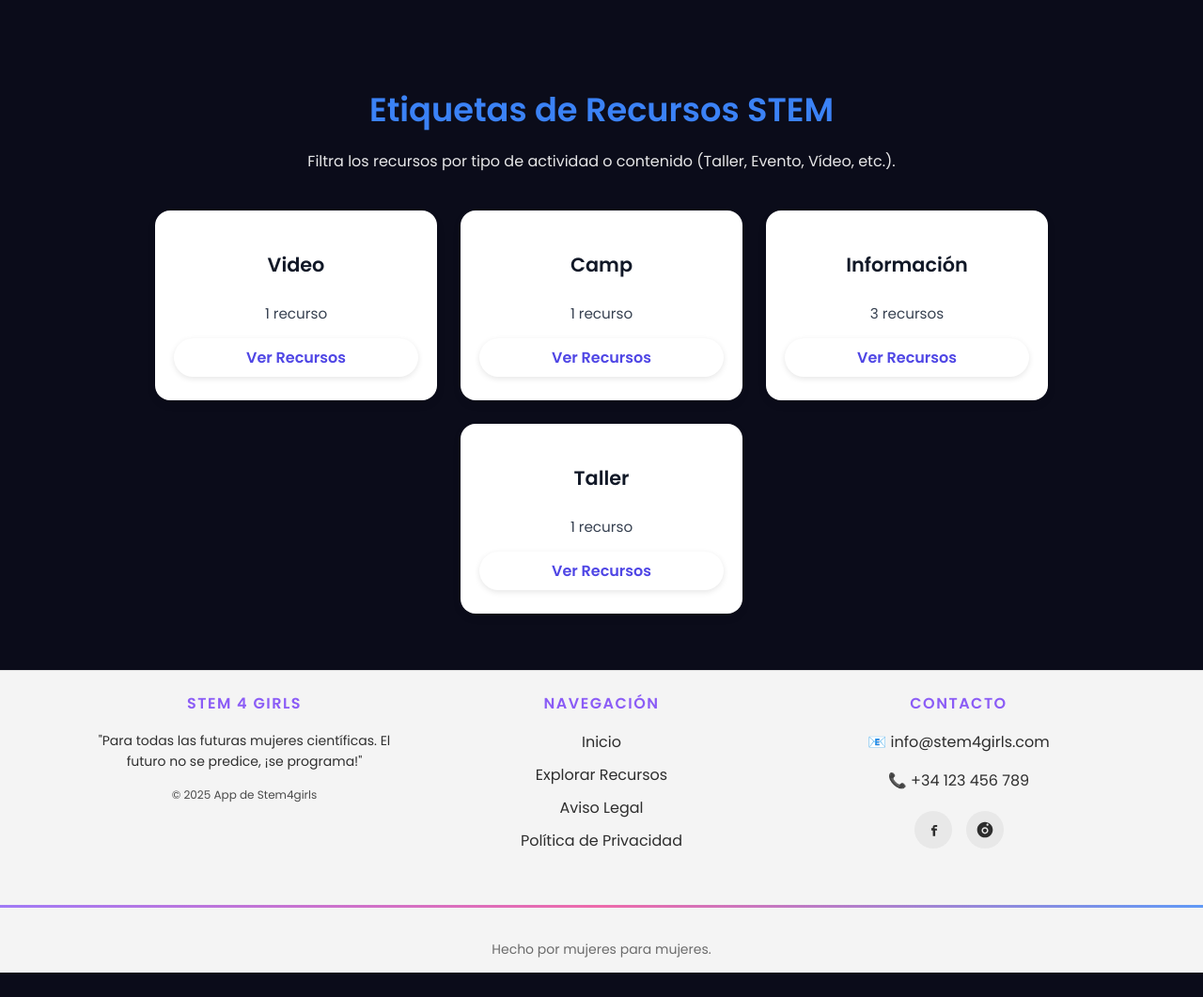
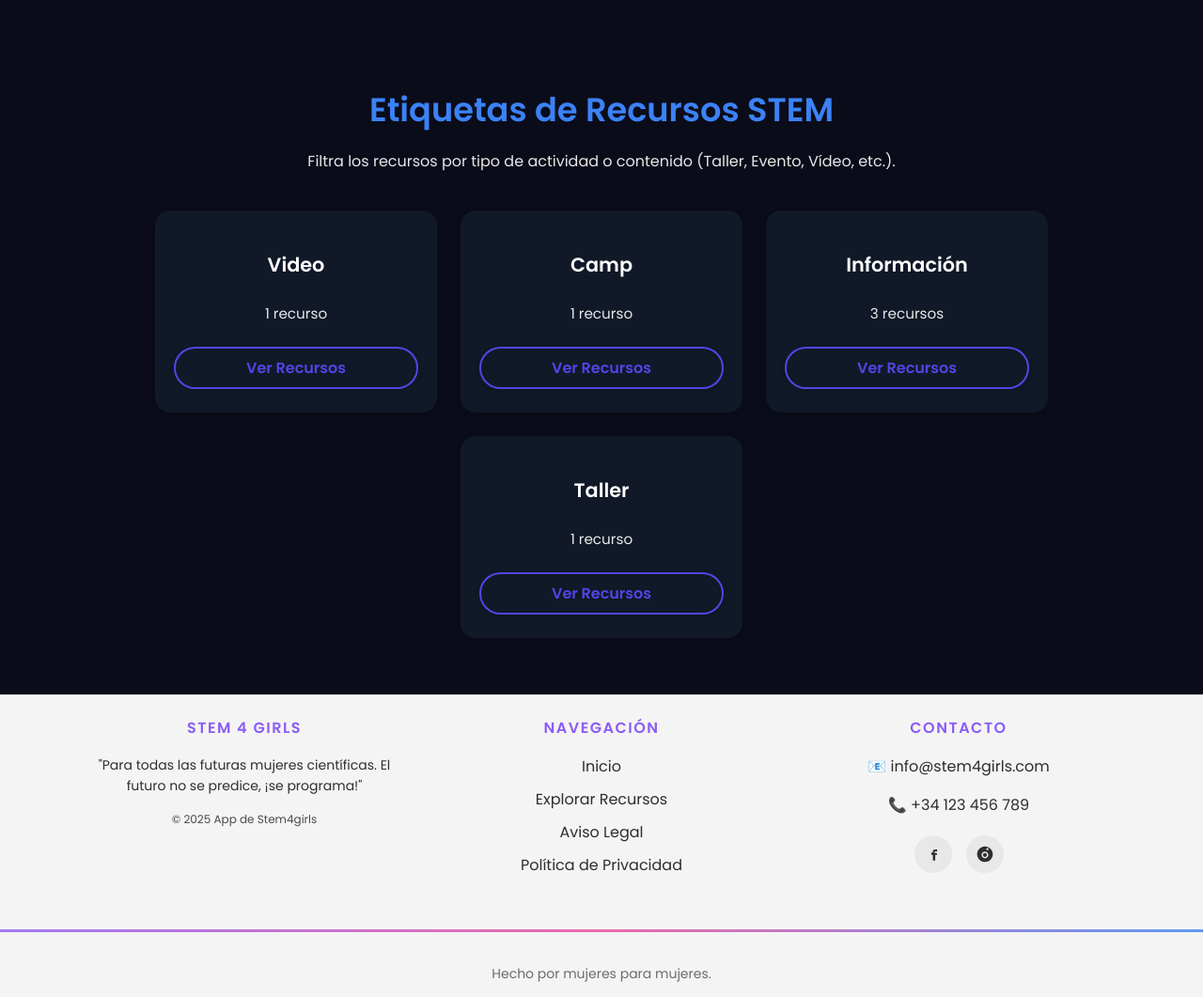
Before and after one commit to IRIA-PICO/stem4girls, a Django app: page /appstem4girls/tags/ in a window 1280 px wide. Shown: the part 103-1164 px from the top of the page at 94% size. Before the commit the page ends 1138 px from the top, so only its background shows below. Run offline with Django 5.2, Linux system fonts and the light colour scheme; data comes from the database, SQL or seed files in the repository.

Commit message:
Cambios en css estetica

```diff
--- a/appstem4girls/static/css/tags.css
+++ b/appstem4girls/static/css/tags.css
@@ -16,6 +16,7 @@
 .tags_section .subtitle {
   font-size: 1rem;
   margin-bottom: 40px;
+  color: var(--text-light);
 }
 
 .tags_grid {
@@ -31,7 +32,7 @@
   min-height: 150px;
   border-radius: 16px;
   padding: 25px 20px;
-  background-color: white;
+  background-color: #111827;
   box-shadow: 0 4px 10px rgba(0,0,0,0.08);
   display: flex;
   flex-direction: column;
@@ -48,19 +49,20 @@
   font-size: 1.3rem;
   font-weight: 700;
   margin-bottom: 10px;
-  color: #111827;
+  color: white;
 }
 
 .tag_card p {
   font-size: 0.95rem;
-  margin-bottom: 15px;
-  color: #374151;
+  color: var(--text-light);
+  margin-bottom: 1.5rem;
 }
 
 /* ===== Botón ===== */
 .btn_tag {
   display: inline-block;
-  background-color: white;
+  background-color: transparent;
+  border: 2px solid #4f46e5;
   color: #4f46e5;
   font-weight: 600;
   font-size: 1rem;
@@ -72,7 +74,7 @@
 }
 
 .btn_tag:hover {
-  background-color: #f3f4f6;
+  background: rgba(255, 255, 255, 0.15);
   transform: scale(1.05);
 }
 
```
Also changed, not shown: appstem4girls/static/css/recursos.css (+8 -7 lines).
